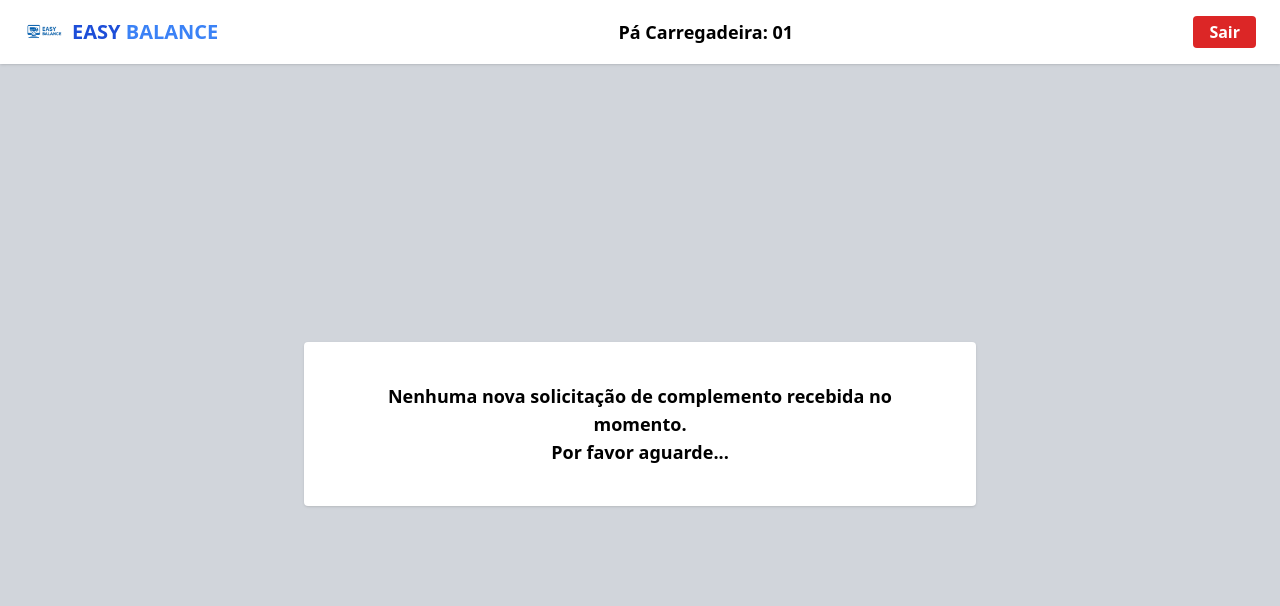
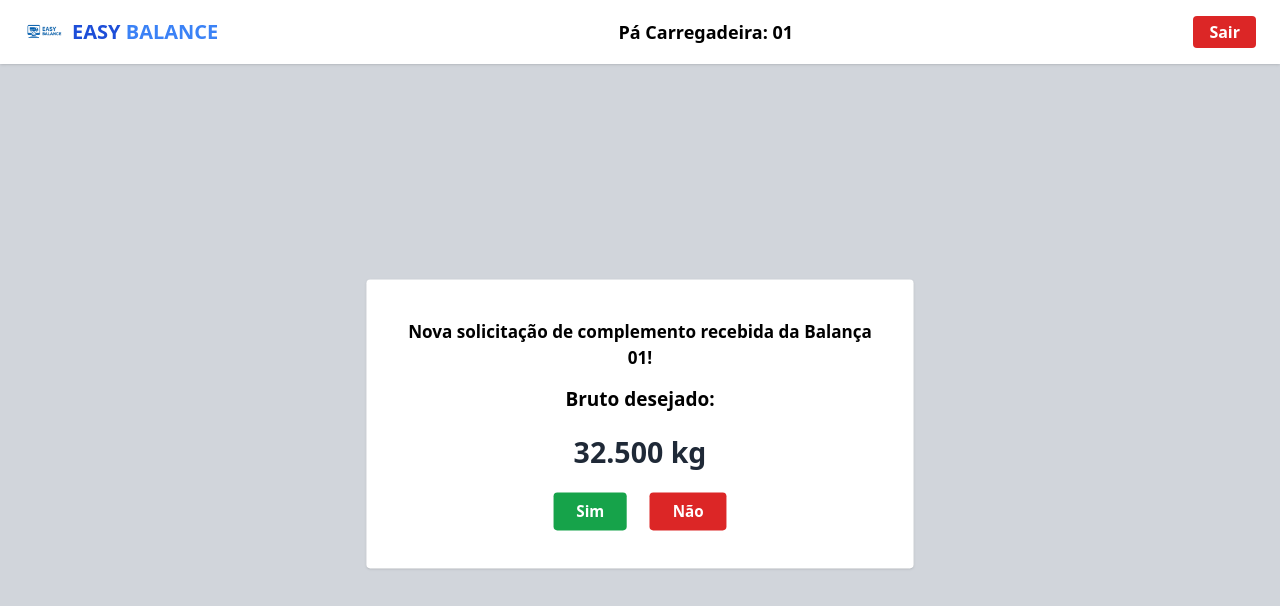
Before and after one commit to AlissonG04/easy-balance-front-end, a React (Vite) app: page /operador in a window 1280 px wide. Shown: the top 606 px of the page. Built offline with nearby package versions, Linux system fonts and the light colour scheme.

Commit message:
criação de alerta de som ao receber um novo complemento e implementação da tela do complemento

```diff
--- a/src/pages/Operador.jsx
+++ b/src/pages/Operador.jsx
@@ -1,9 +1,66 @@
-import React from "react";
+import React, { useEffect, useState } from "react";
 import { useNavigate } from "react-router-dom";
 
 const Operador = () => {
   const navigate = useNavigate();
-  const numeroCarregadeira = "01"; // Pode ser dinâmico no futuro
+  const numeroCarregadeira = "01";
+  const [complemento, setComplemento] = useState(null);
+  const [mostrarAlerta, setMostrarAlerta] = useState(false);
+  const [emCarregamento, setEmCarregamento] = useState(false);
+  const [pesoAtual, setPesoAtual] = useState(0);
+
+  const alertaSom = new Audio("/sounds/alerta.mp3");
+
+  useEffect(() => {
+    alertaSom.load();
+
+    const timer = setTimeout(() => {
+      setComplemento({
+        balanca: "Balança 01",
+        brutoDesejado: "32.500",
+      });
+      setMostrarAlerta(true);
+
+      alertaSom.play().catch((err) => {
+        console.warn(
+          "Áudio bloqueado pelo navegador. Precisa de interação.",
+          err
+        );
+      });
+    }, 2000);
+
+    return () => clearTimeout(timer);
+  }, []);
+
+  useEffect(() => {
+    if (emCarregamento) {
+      const intervalo = setInterval(() => {
+        setPesoAtual((prev) => {
+          const novoPeso = prev + Math.floor(Math.random() * 500 + 100);
+          return novoPeso >= 32500 ? 32500 : novoPeso;
+        });
+      }, 1000);
+
+      return () => clearInterval(intervalo);
+    }
+  }, [emCarregamento]);
+
+  const handleResposta = (resposta) => {
+    if (resposta === "aceito") {
+      setMostrarAlerta(false);
+      setEmCarregamento(true);
+    } else {
+      setMostrarAlerta(false);
+      setComplemento(null);
+    }
+  };
+
+  const handleFinalizar = () => {
+    setComplemento(null);
+    setMostrarAlerta(false);
+    setEmCarregamento(false);
+    setPesoAtual(0);
+  };
 
   return (
     <div className="min-h-screen bg-gray-300">
@@ -28,6 +85,48 @@ const Operador = () => {
       </header>
 
       <main className="flex justify-center items-center h-[calc(100vh-80px)] px-4">
+        {emCarregamento && complemento ? (
+          <div className="bg-white p-10 rounded shadow text-center max-w-xl w-full">
+            <p className="text-xl font-bold mb-2">Bruto Desejado:</p>
+            <p className="text-4xl font-extrabold bg-gray-200 py-2 mb-6">
+              {complemento.brutoDesejado} kg
+            </p>
+            <p className="text-xl font-bold mb-2">Bruto Atual:</p>
+            <p className="text-4xl font-extrabold bg-gray-200 py-2 mb-6">
+              {pesoAtual} kg
+            </p>
+            <button
+              onClick={handleFinalizar}
+              className="bg-blue-700 hover:bg-blue-800 text-white font-bold px-8 py-2 rounded"
+            >
+              Finalizar
+            </button>
+          </div>
+        ) : mostrarAlerta && complemento ? (
+          <div className="bg-white p-10 rounded shadow text-center max-w-xl w-full transition duration-300 transform scale-95 animate-fade-in">
+            <p className="text-lg font-bold mb-4">
+              Nova solicitação de complemento recebida da {complemento.balanca}!
+            </p>
+            <p className="text-xl font-semibold mb-6">Bruto desejado:</p>
+            <p className="text-3xl font-bold text-gray-800 mb-6">
+              {complemento.brutoDesejado} kg
+            </p>
+            <div className="flex justify-center gap-6">
+              <button
+                onClick={() => handleResposta("aceito")}
+                className="bg-green-600 hover:bg-green-700 text-white font-bold px-6 py-2 rounded"
+              >
+                Sim
+              </button>
+              <button
+                onClick={() => handleResposta("recusado")}
+                className="bg-red-600 hover:bg-red-700 text-white font-bold px-6 py-2 rounded"
+              >
+                Não
+              </button>
+            </div>
+          </div>
+        ) : (
           <div className="bg-white p-10 rounded shadow text-center max-w-2xl w-full">
             <p className="text-lg font-semibold">
               Nenhuma nova solicitação de complemento recebida no momento.
@@ -35,6 +134,7 @@ const Operador = () => {
               Por favor aguarde...
             </p>
           </div>
+        )}
       </main>
     </div>
   );
```
Also changed, not shown: 1 other file (tests, documents, lock files or other folders). Lines whose indentation alone changed are shown as unchanged.
